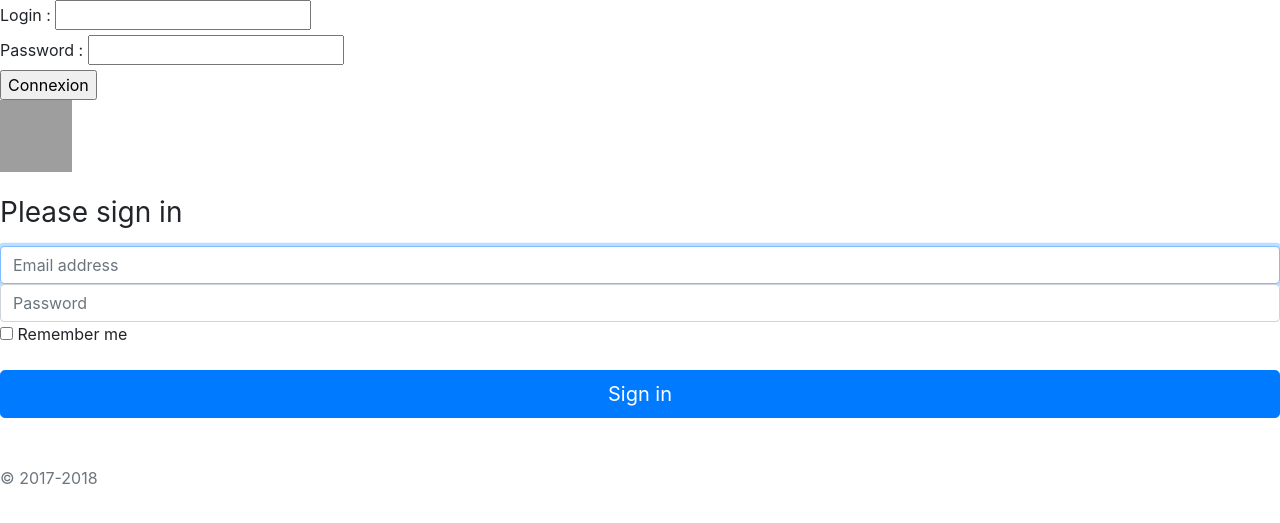
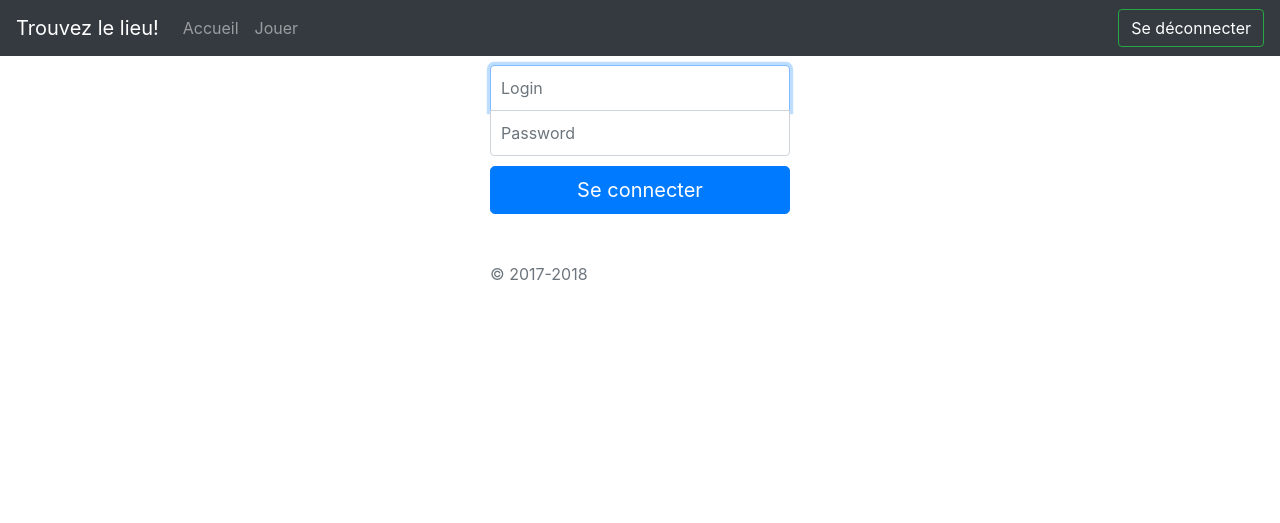
Before and after one commit to Kryddd/PWEBC, a PHP site: page / in a window 1280 px wide. Shown: the top 523 px of the page. Run offline with PHP 8.4, Linux system fonts and the light colour scheme; some libraries are stand-ins or nearby versions; grey boxes are pictures that could not be loaded.

Commit message:
Connexion + deconnexion + menu

```diff
--- a/V/base.tpl
+++ b/V/base.tpl
@@ -1,18 +1,23 @@
 <!doctype html>
 <?php
-    global $controle;
-    global $action;
+global $controle;
+global $action;
 ?>
 
 <html lang="fr">
     <head>
         <meta charset="utf-8">
+        <meta name="viewport" content="width=device-width, initial-scale=1, shrink-to-fit=no">
+        <meta name="description" content="Trouvez le lieu!">
+        <meta name="author" content="Jacques Couderc, Pierre Couderc">
         <title>Trouvez le lieu!</title>
         <link rel="stylesheet" href="http://code.jquery.com/ui/1.10.3/themes/smoothness/jquery-ui.css">
         <link rel="stylesheet" href="https://unpkg.com/leaflet@1.3.1/dist/leaflet.css" />
         <link rel="stylesheet" href="https://maxcdn.bootstrapcdn.com/bootstrap/4.0.0/css/bootstrap.min.css" integrity="sha384-Gn5384xqQ1aoWXA+058RXPxPg6fy4IWvTNh0E263XmFcJlSAwiGgFAW/dAiS6JXm" crossorigin="anonymous">
+        <link rel="stylesheet" href="./V/css/style.css">
     </head>
     <body>
+        <?php if($controle == 'user') require("./V/user/menu.tpl"); ?>
         <?php require("./V/" . $GLOBALS['controle'] . "/" . $GLOBALS['action'] . ".tpl"); ?>
 
         <script src="https://maxcdn.bootstrapcdn.com/bootstrap/4.0.0/js/bootstrap.min.js" integrity="sha384-JZR6Spejh4U02d8jOt6vLEHfe/JQGiRRSQQxSfFWpi1MquVdAyjUar5+76PVCmYl" crossorigin="anonymous"></script>
@@ -21,5 +26,18 @@
 
         <script src="https://unpkg.com/leaflet@1.3.1/dist/leaflet.js"></script>
         <script src="js/jeuMap.js"></script>
+        <script>
+		$( function() {
+			$( "#persodraggable" ).draggable();
+			$( "#map" ).droppable({
+				drop: function( event, ui ) {
+					$( this )
+					.addClass( "ui-state-highlight" )
+					.find( "p" )
+					.html( "Dropped!" );
+				}
+			});
+		} );
+	</script>
     </body>
 </html>
--- /dev/null
+++ b/V/css/style.css
@@ -0,0 +1,39 @@
+/* LOGIN FORM */
+
+.form-signin {
+  width: 100%;
+  max-width: 330px;
+  padding: 15px;
+  margin: 0 auto;
+}
+
+.form-signin .checkbox {
+  font-weight: 400;
+}
+
+.form-signin .form-control {
+  position: relative;
+  box-sizing: border-box;
+  height: auto;
+  padding: 10px;
+  font-size: 16px;
+}
+
+.form-signin input[type="text"] {
+  margin-bottom: -1px;
+  border-bottom-right-radius: 0;
+  border-bottom-left-radius: 0;
+}
+
+.form-signin input[type="password"] {
+  margin-bottom: 10px;
+  border-top-left-radius: 0;
+  border-top-right-radius: 0;
+}
+
+/* MENU */
+
+.navbar .btn a {
+    text-decoration: none;
+    color: white;
+}
--- a/V/user/login.tpl
+++ b/V/user/login.tpl
@@ -1,27 +1,10 @@
-<form action="index.php?action=login" method="post">
-    <div>
-        <label for="labUser">Login :</label>
-        <input name="login" type="text" id="labUser">
-    </div>
-    <div>
-        <label for="labPass">Password :</label>
-        <input name="mdp" type="password" id="labPass">
-    </div>
-    <input type="submit" value="Connexion">
+<form class="form-signin" action="index.php?controle=user&action=login" method="post">
+    <h1 class="h3 mb-3 font-weight-normal">Connexion</h1>
+    <label for="inputLogin" class="sr-only">Login</label>
+    <input name="login" type="text" id="inputLogin" class="form-control" placeholder="Login" required autofocus>
+    <label for="inputPassword" class="sr-only">Password</label>
+    <input name="mdp" type="password" id="inputPassword" class="form-control" placeholder="Password" required>
+    <button class="btn btn-lg btn-primary btn-block" type="submit">Se connecter</button>
+    <p class="mt-5 mb-3 text-muted">&copy; 2017-2018</p>
 </form>
-<form class="form-signin">
-      <img class="mb-4" src="https://getbootstrap.com/assets/brand/bootstrap-solid.svg" alt="" width="72" height="72">
-      <h1 class="h3 mb-3 font-weight-normal">Please sign in</h1>
-      <label for="inputEmail" class="sr-only">Email address</label>
-      <input type="email" id="inputEmail" class="form-control" placeholder="Email address" required autofocus>
-      <label for="inputPassword" class="sr-only">Password</label>
-      <input type="password" id="inputPassword" class="form-control" placeholder="Password" required>
-      <div class="checkbox mb-3">
-        <label>
-          <input type="checkbox" value="remember-me"> Remember me
-        </label>
-      </div>
-      <button class="btn btn-lg btn-primary btn-block" type="submit">Sign in</button>
-      <p class="mt-5 mb-3 text-muted">&copy; 2017-2018</p>
-    </form>
 <?php echo($msg); ?>
--- a/V/user/menu.tpl
+++ b/V/user/menu.tpl
@@ -0,0 +1,19 @@
+<nav class="navbar navbar-expand-md navbar-dark fixed-top bg-dark">
+    <a class="navbar-brand" href="#">Trouvez le lieu!</a>
+    <button class="navbar-toggler" type="button" data-toggle="collapse" data-target="#navbarCollapse" aria-controls="navbarCollapse" aria-expanded="false" aria-label="Toggle navigation">
+        <span class="navbar-toggler-icon"></span>
+    </button>
+    <div class="collapse navbar-collapse" id="navbarCollapse">
+        <ul class="navbar-nav mr-auto">
+            <li class="nav-item">
+                <a class="nav-link" href="index.php?controle=user&action=accueil">Accueil</a>
+            </li>
+            <li class="nav-item">
+                <a class="nav-link" href="index.php?controle=user&action=play">Jouer</a>
+            </li>
+        </ul>
+        <form class="form-inline mt-2 mt-md-0">
+            <button class="btn btn-outline-success my-2 my-sm-0" type="submit"><a href="index.php?controle=user&action=disconnect">Se d&eacute;connecter</a></button>
+        </form>
+    </div>
+</nav>
```
Also changed, not shown: V/user/play.tpl (+2 -22 lines).
